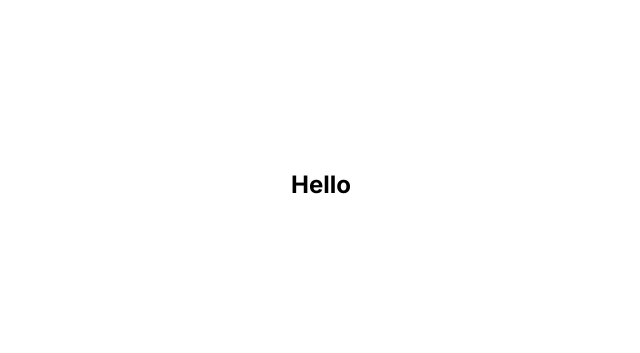
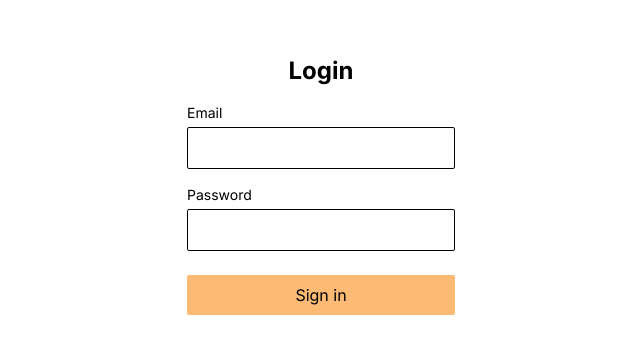
Before and after one commit to ssatriya/mobile-noscroll-test, a Next.js app: page / in a window 1280 px wide. Shown: the part 215-568 px from the top of the page, without its empty margins (319-959 px from the left). Built offline with nearby package versions, Linux system fonts and the light colour scheme.

Commit message:
Add styling

```diff
--- a/src/app/page.tsx
+++ b/src/app/page.tsx
@@ -1,7 +1,16 @@
+import TextInput from "@/components/text-input";
+
 export default function Home() {
   return (
-    <main className="flex justify-center items-center relative">
-      <h1 className="font-bold text-2xl">Hello</h1>
+    <main className="flex justify-center items-center">
+      <div className="flex flex-col justify-center items-center">
+        <h1 className="font-bold text-2xl mb-4">Login</h1>
+        <TextInput label="Email" />
+        <TextInput label="Password" />
+        <button className="hover:bg-orange-400 bg-orange-300 transition-all rounded-sm mt-2 w-full hover:shadow-[3px_3px_0px_black] py-2 shadow-none hover:translate-x-[-3px] hover:translate-y-[-3px] active:shadow-none active:translate-x-[1px] active:translate-y-[1px]">
+          Sign in
+        </button>
+      </div>
     </main>
   );
 }
--- /dev/null
+++ b/src/components/text-input.tsx
@@ -0,0 +1,13 @@
+export default function TextInput({ label }: { label: string }) {
+  return (
+    <div className="flex flex-col gap-1 mb-4">
+      <label htmlFor="email" className="text-sm">
+        {label}
+      </label>
+      <input
+        type="text"
+        className="border rounded-sm border-black px-4 py-2 bg-white outline outline-transparent focus:outline-emerald-500 focus:outline-2"
+      />
+    </div>
+  );
+}
```
